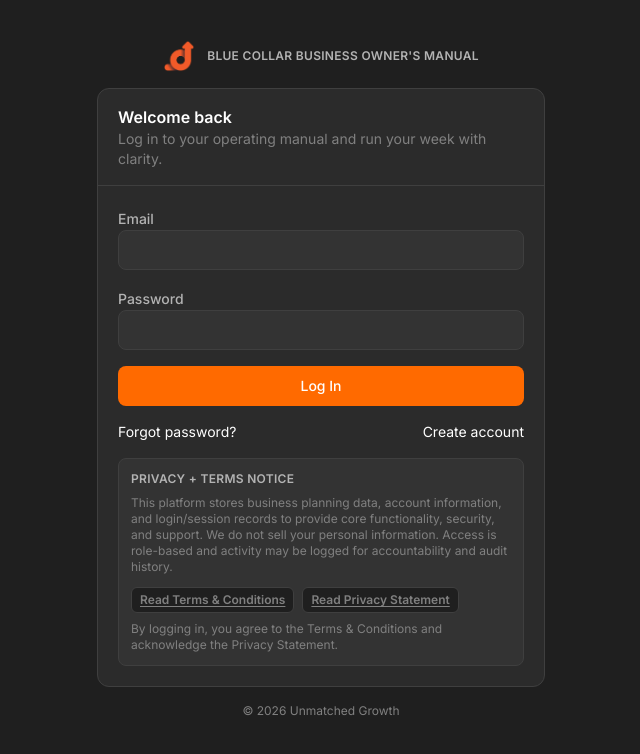
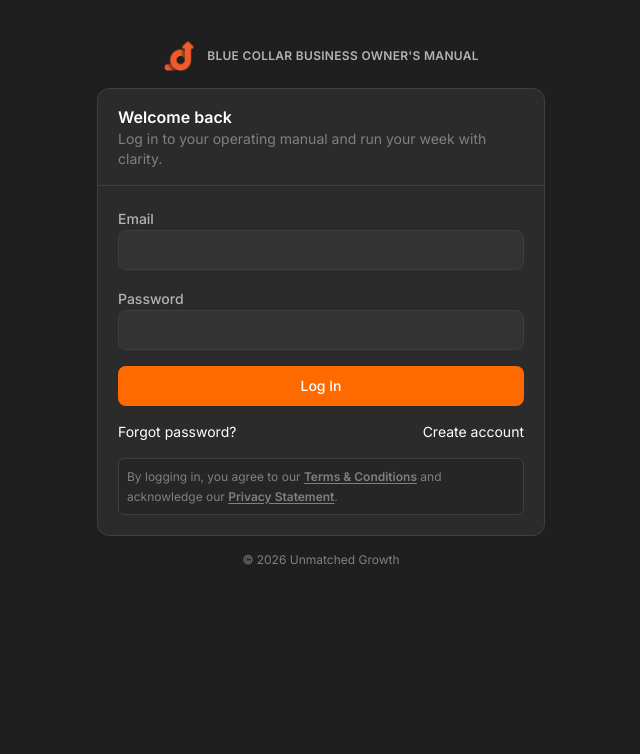
Before and after one commit to thomvandycke/blue-collar-business-owners-manual, a Next.js app: page /login in a window 1280 px wide. Shown: the top 754 px of the page, without its empty margins (319-959 px from the left). Built offline with nearby package versions, Linux system fonts and the light colour scheme; no server answers.

Commit message:
Simplify login legal notice UI while keeping policy links

```diff
--- a/src/components/auth/login-form.tsx
+++ b/src/components/auth/login-form.tsx
@@ -35,30 +35,16 @@
           Create account
         </Link>
       </div>
-      <div className="rounded-lg border border-border-subtle bg-surface-2 p-3 text-xs text-text-muted">
-        <p className="font-semibold uppercase tracking-wide text-text-secondary">Privacy + Terms Notice</p>
-        <p className="mt-2">
-          This platform stores business planning data, account information, and login/session records to provide core
-          functionality, security, and support. We do not sell your personal information. Access is role-based and
-          activity may be logged for accountability and audit history.
-        </p>
-        <div className="mt-3 flex flex-wrap gap-2">
-          <Link
-            href="/terms"
-            className="inline-flex rounded-md border border-border-subtle bg-bg-primary px-2 py-1 font-semibold text-accent-primary underline underline-offset-2 hover:bg-surface-1"
-          >
-            Read Terms &amp; Conditions
-          </Link>
-          <Link
-            href="/privacy"
-            className="inline-flex rounded-md border border-border-subtle bg-bg-primary px-2 py-1 font-semibold text-accent-primary underline underline-offset-2 hover:bg-surface-1"
-          >
-            Read Privacy Statement
-          </Link>
-        </div>
-        <p className="mt-2">
-          By logging in, you agree to the Terms &amp; Conditions and acknowledge the Privacy Statement.
-        </p>
+      <div className="rounded-md border border-border-subtle bg-bg-secondary p-2 text-xs leading-relaxed text-text-muted">
+        By logging in, you agree to our{" "}
+        <Link href="/terms" className="font-semibold text-accent-primary underline underline-offset-2">
+          Terms &amp; Conditions
+        </Link>{" "}
+        and acknowledge our{" "}
+        <Link href="/privacy" className="font-semibold text-accent-primary underline underline-offset-2">
+          Privacy Statement
+        </Link>
+        .
       </div>
     </form>
   );
```
